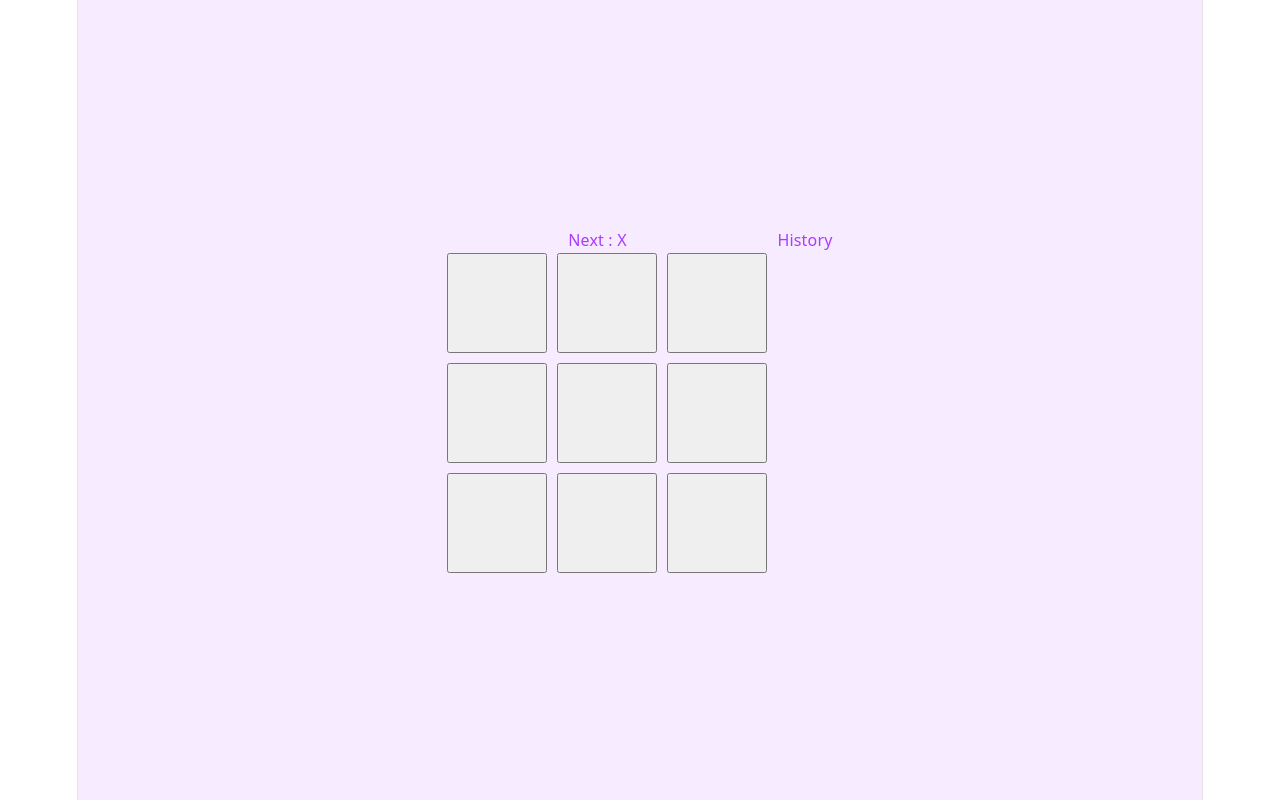
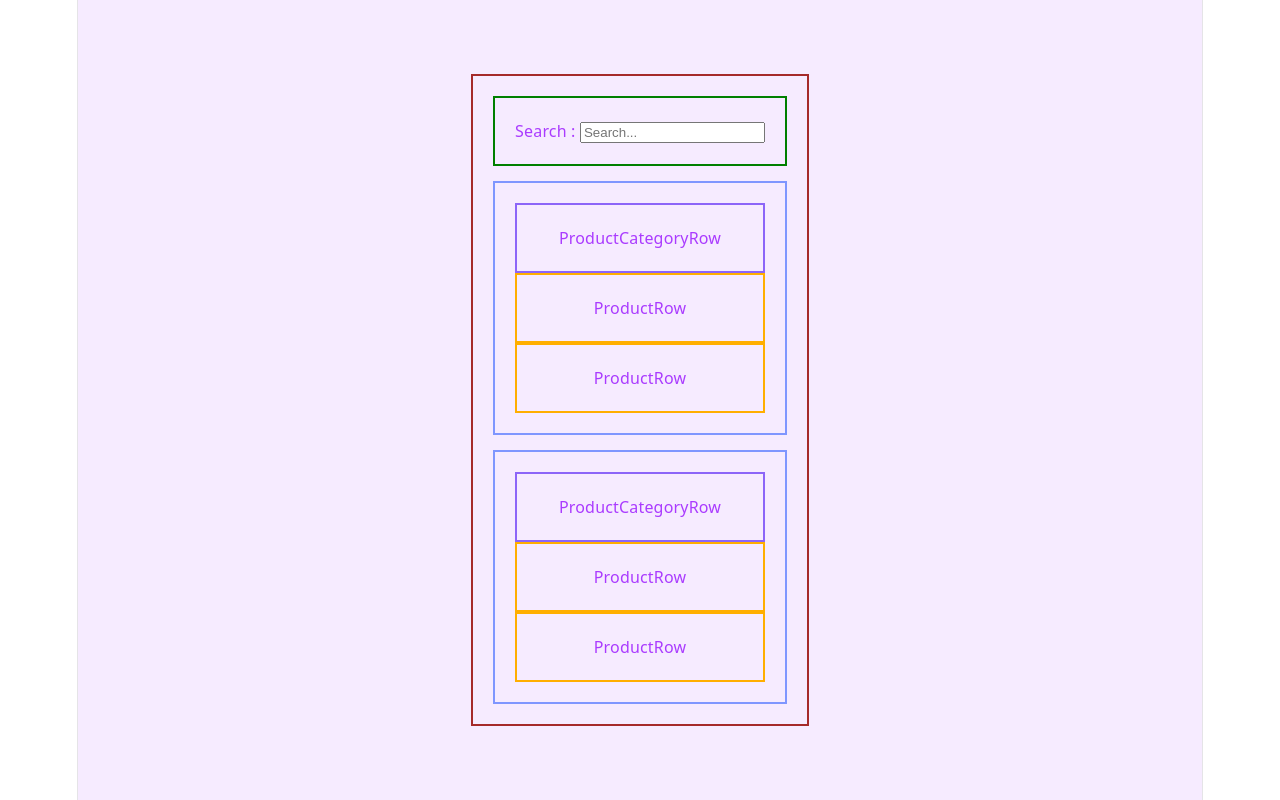
Before and after one commit to leeluse/react-docs, a React (Vite) app: page / in a window 1280 px wide. Built offline with nearby package versions, Linux system fonts and the light colour scheme.

Commit message:
02: Thingking-react

```diff
--- /dev/null
+++ b/src/02-Thinking-in-react/ThinkingReact.tsx
@@ -0,0 +1,50 @@
+
+export default function ThinkingReact() {
+    return (
+        <div>
+            <FilterableProductTable />
+        </div>
+    )
+}
+
+export function FilterableProductTable() {
+    return (
+        <div className='FilterableProductTable'>
+            <SearchBar />
+            <ProductTable />
+            <ProductTable />
+        </div>
+    )
+}
+
+
+export function SearchBar() {
+    return (
+        <div className='SearchBar'>
+            <label htmlFor="textInput">Search : </label>
+            <input type="text" id='textInput' placeholder='Search...' />
+        </div>
+    )
+}
+
+export function ProductTable() {
+    return (
+        <div className='ProductTable'>
+            <ProducCategoryRow />
+            <ProductRow />
+            <ProductRow />
+        </div>
+    )
+}
+
+export function ProducCategoryRow() {
+    return (
+        <div className='ProducCategoryRow'>ProductCategoryRow</div>
+    )
+}
+
+export function ProductRow() {
+    return (
+        <div className='ProductRow'>ProductRow</div>
+    )
+}
--- a/src/App.css
+++ b/src/App.css
@@ -14,6 +14,45 @@
     width: 100%;
   }
 }
+
+.FilterableProductTable {
+  border: 2px solid var(--border);
+  padding: 20px;
+  display: flex;
+  flex-direction: column;
+  gap: 15px;
+  border-color: brown;
+}
+
+.SearchBar {
+  border: 2px solid var(--border);
+  padding: 20px;
+  border-color: green;
+}
+
+.ProducCategoryRow {
+  border: 2px solid var(--border);
+  padding: 20px;
+  display: flex;
+  flex-direction: column;
+  gap: 15px;
+  border-color: rgb(140, 101, 248);
+
+}
+
+.ProductTable {
+  border: 2px solid var(--border);
+  padding: 20px;
+  border-color: rgb(127, 150, 255);
+}
+
+.ProductRow {
+  border: 2px solid var(--border);
+  padding: 20px;
+  border-color: rgb(255, 174, 0)
+}
+
+
 
 .game-history {
   display: flex;
--- a/src/App.tsx
+++ b/src/App.tsx
@@ -1,4 +1,4 @@
-import TicTacToc from './01-tictactoe/TicTacToc'
+import ThinkingReact from './02-Thinking-in-react/ThinkingReact'
 import './App.css'
 
 function App() {
@@ -6,7 +6,7 @@ function App() {
   return (
     <main className='container'>
       <div className='content'>
-        <TicTacToc />
+        <ThinkingReact />
       </div>
     </main>
   )
```
